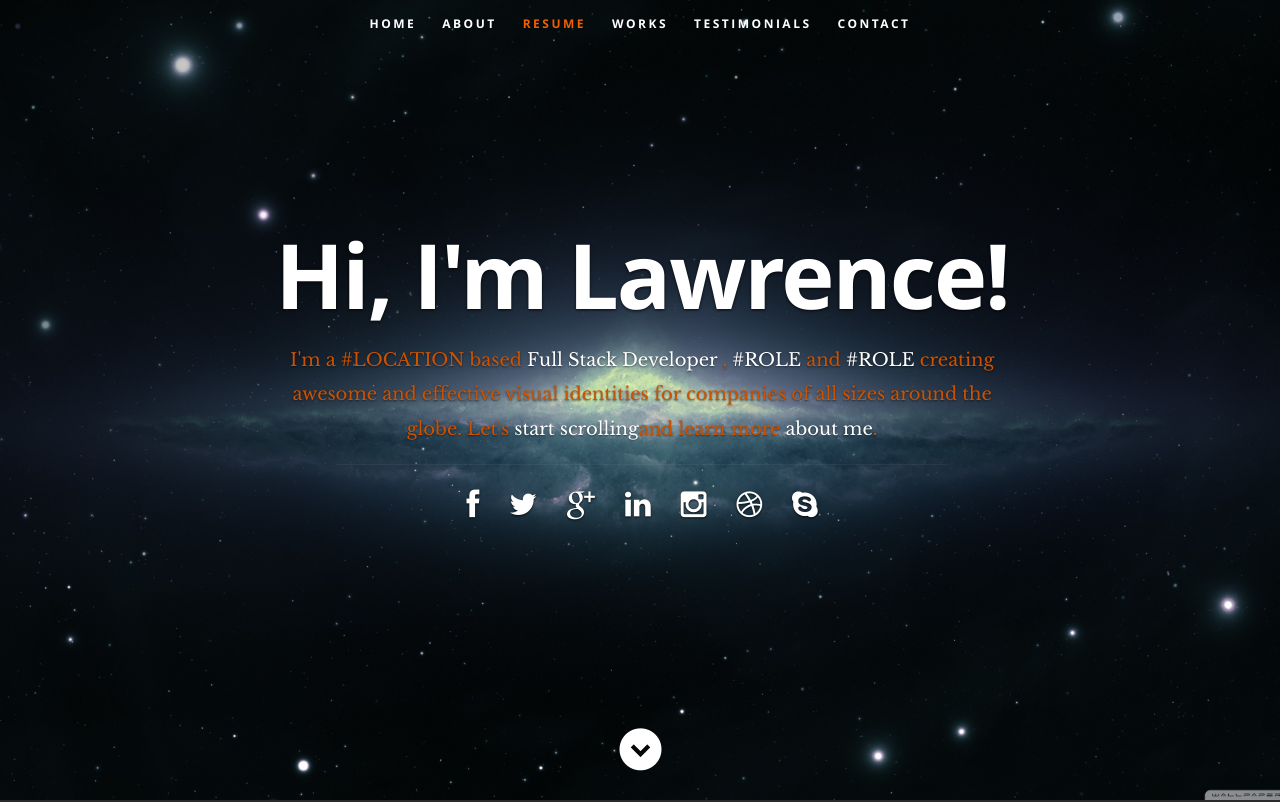
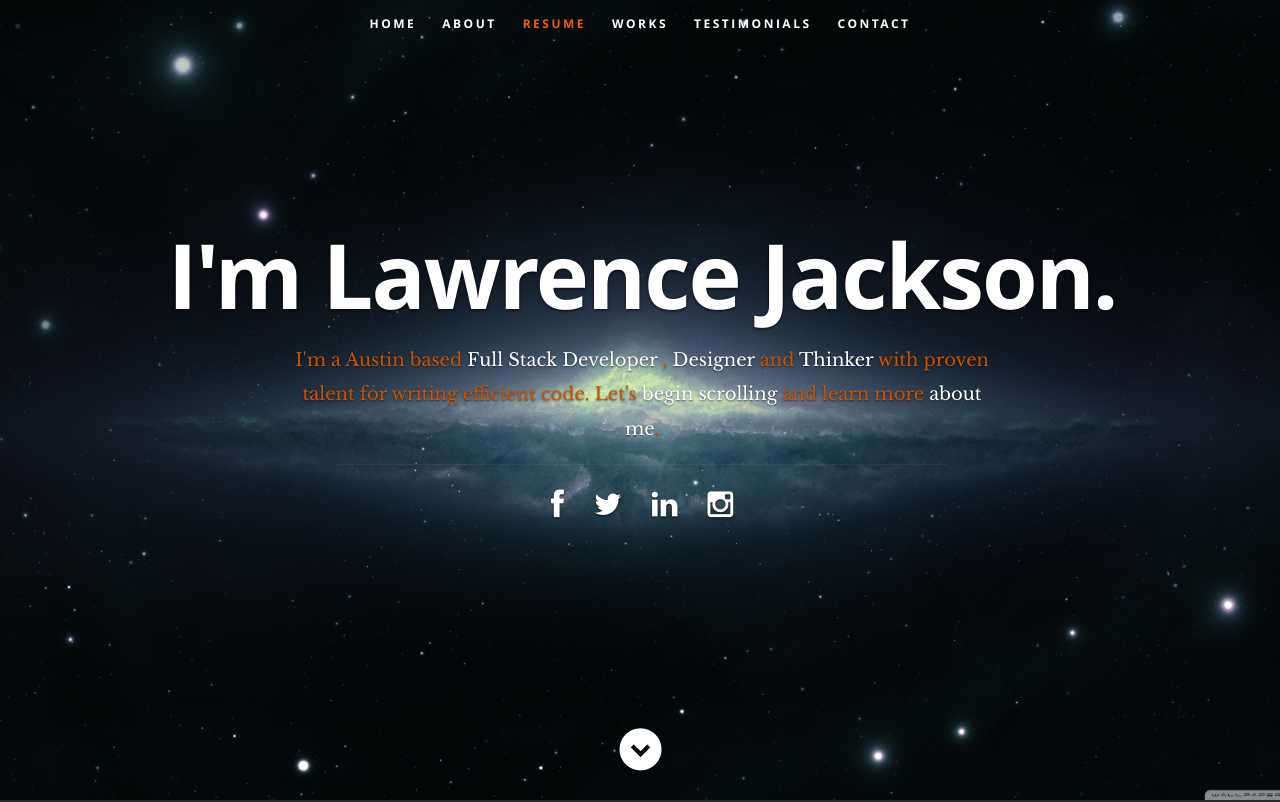
Before and after one commit to ljackson96/ljackson96.github.io, a React (Create React App) app: page / in a window 1280 px wide. Shown: the top 802 px of the page. Built offline with nearby package versions, Linux system fonts and the light colour scheme.

Commit message:
header complete

```diff
--- a/src/components/Header.js
+++ b/src/components/Header.js
@@ -48,13 +48,13 @@ const Header = ({ data }) => {
         {/* end #nav-wrap */}
         <div className="row banner">
           <div className="banner-text">
-            <h1 className="responsive-headline">Hi, I'm {data.name}!</h1>
+            <h1 className="responsive-headline">I'm {data.name}.</h1>
             <h3>
-              I'm a #LOCATION based <span>{data.role}</span>, <span>#ROLE</span>{" "}
-              and <span>#ROLE</span> creating awesome and effective visual
-              identities for companies of all sizes around the globe. Let's{" "}
+              I'm a {data.location} based <span>{data.title}</span>,{" "}
+              <span>Designer</span> and <span>Thinker</span> with proven talent
+              for writing efficient code. Let's{" "}
               <a className="smoothscroll" href="#about">
-                start scrolling
+                begin scrolling{" "}
               </a>
               and learn more{" "}
               <a className="smoothscroll" href="#about">
@@ -65,38 +65,23 @@ const Header = ({ data }) => {
             <hr />
             <ul className="social">
               <li>
-                <a href="#">
+                <a href="https://www.facebook.com/lawrencej96">
                   <i className="fa fa-facebook" />
                 </a>
               </li>
               <li>
-                <a href="#">
+                <a href="https://twitter.com/JRonJS">
                   <i className="fa fa-twitter" />
                 </a>
               </li>
               <li>
-                <a href="#">
-                  <i className="fa fa-google-plus" />
-                </a>
-              </li>
-              <li>
-                <a href="#">
+                <a href="https://www.linkedin.com/in/lawrence-jackson96/">
                   <i className="fa fa-linkedin" />
                 </a>
               </li>
               <li>
-                <a href="#">
+                <a href="https://www.instagram.com/ljack40/">
                   <i className="fa fa-instagram" />
-                </a>
-              </li>
-              <li>
-                <a href="#">
-                  <i className="fa fa-dribbble" />
-                </a>
-              </li>
-              <li>
-                <a href="#">
-                  <i className="fa fa-skype" />
                 </a>
               </li>
             </ul>
--- a/src/data/resumeData.js
+++ b/src/data/resumeData.js
@@ -1,6 +1,7 @@
 let resumeData = {
   imagebaseurl: "https://ljackson96.github.io/",
-  name: "Lawrence",
-  role: "Full Stack Developer ",
+  name: "Lawrence Jackson",
+  title: "Full Stack Developer ",
+  location: "Austin",
 };
 export default resumeData;
```
